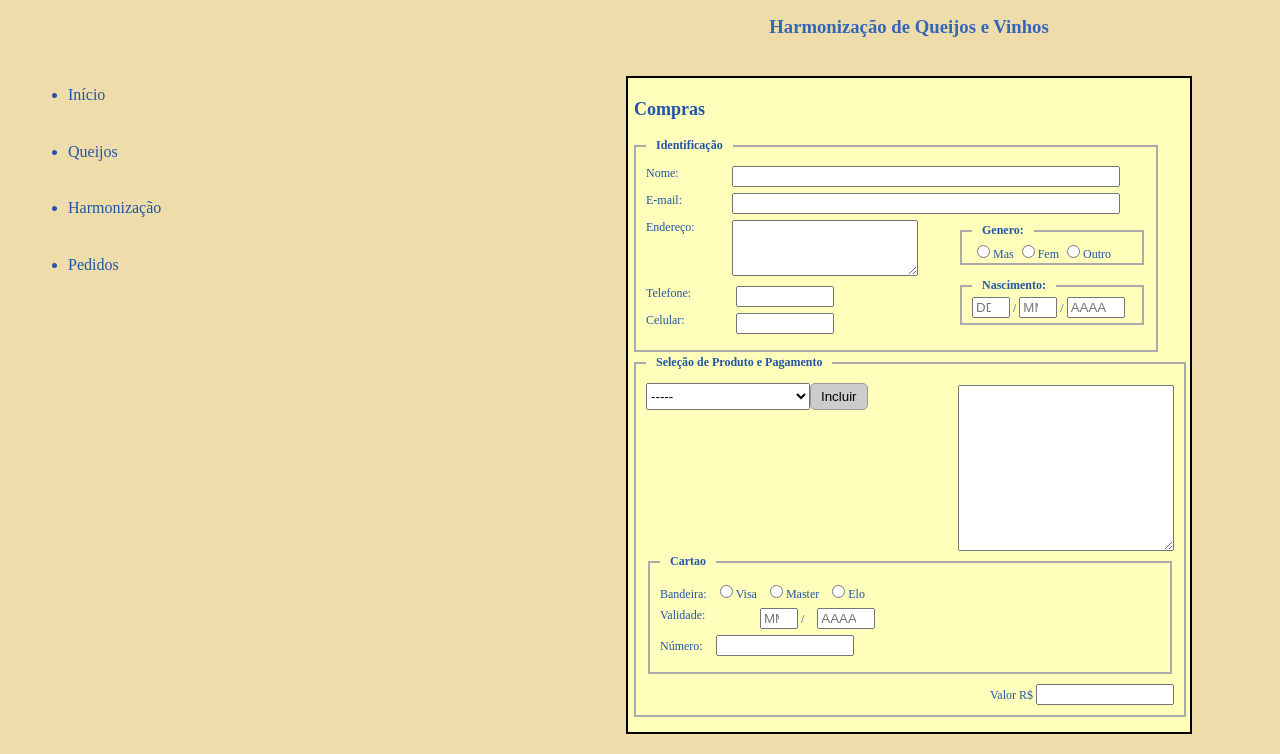
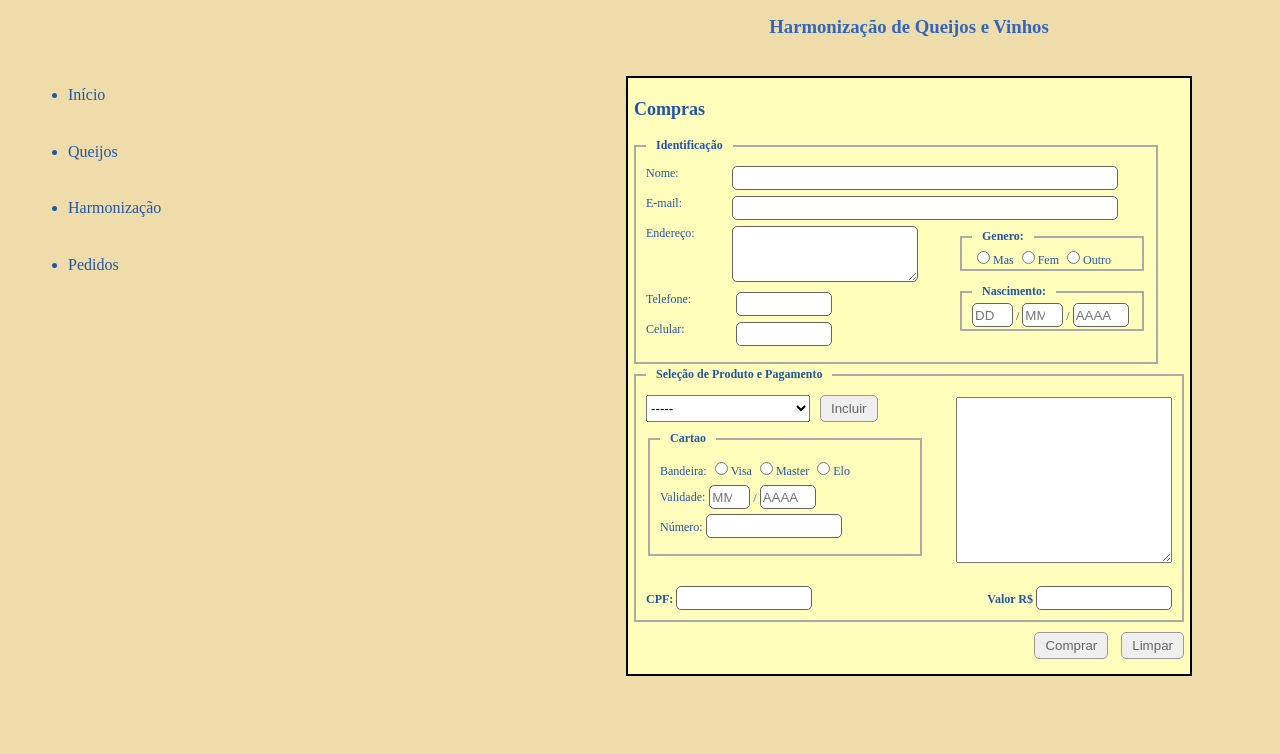
Before and after one commit to JonathanPinehiro19/AD1_UFF, a plain HTML site: page Pedidos.html in a window 1280 px wide. Shown: the part 70-824 px from the top of the page. After the commit the page ends 800 px from the top, so only its background shows below. Drawn offline with Linux system fonts and the light colour scheme; a web font is replaced by a local one.

Commit message:
AD2 CPW Q5
Implementado as mudanças na pagina de pedidos propostas na AD2 de CPW, restando apenas a questão 5 para ser realizada.

```diff
--- a/Pedidos.html
+++ b/Pedidos.html
@@ -9,6 +9,7 @@
         href="https://fonts.googleapis.com/css2?family=Karla&family=Ubuntu&family=Verdana&family=Stoke&family=Lucida+Bright&family=Liberation&display=swap"
         rel="stylesheet">
     <link rel="stylesheet" href="estilo.css">
+    <script src="index.js"></script>
 </head>
 
 <body>
@@ -38,11 +39,11 @@
                 <legend>Identificação</legend>
                 <div class="divLinha">
                     <label class="colPriCompras">Nome:</label>
-                    <input type="text" class="inpGrande">
+                    <input type="text" class="impGrande">
                 </div>
                 <div class="divLinha">
                     <label class="colPriCompras">E-mail:</label>
-                    <input type="email" class="inpGrande">
+                    <input type="email" class="impGrande">
                 </div>
                 <div class="rightSelect">
                     <fieldset class="radios">
@@ -90,32 +91,42 @@
                             <option>Queijo Brie (200g)</option>
                         </optgroup>
                     </select>
-                    <button>Incluir</button>
+                    <button class="btn-incluir">Incluir</button>
                 </div>
                 <textarea class="listaCompras" readonly></textarea>
                 <fieldset class="cartao">
                     <legend>Cartao</legend>
-                    <div class="divLinha">
+                    <div class="divLinha-cartao">
                         Bandeira:
                         <input type="radio" name="" id="">Visa
                         <input type="radio" name="" id="">Master
                         <input type="radio" name="" id="">Elo
                     </div>
-                    <div class="divLinha">
-                        <label class="colPri">Validade:</label>
+                    <div class="divLinha-cartaoa">
+                        <label class="colPri-val">Validade:</label>
                         <input type="number" class="numDD" placeholder="MM"> /
                         <input type="number" class="numQD" placeholder="AAAA">
                     </div>
-                    <div class="divLinha">
+                    <div class="divLinha-cartao">
                         Número:
                         <input type="text" class="impNCC">
                     </div>
                 </fieldset>
-                <div class="valor">
+                <div style="align-items: flex-start; gap: 10rem; margin-top: 30px;">
+                <strong class="valor">
                     Valor R$
                     <input type="text" class="impNCC">
+                </strong>
+                <strong>
+                    CPF:
+                    <input onchange="alertCpf()" id="cpf-imp" type="text" class="impNCC">
+                </strong>
                 </div>
             </fieldset>
+            <div class="btn-comprar-limpar">
+            <button>Comprar</button>
+            <button>Limpar</button>
+            </div>
         </div>
 
 
--- a/estilo.css
+++ b/estilo.css
@@ -83,9 +83,11 @@ section h3 {
     margin-right: 5rem;
     margin-top: 15px;
 }
-.product{
+
+.product {
     cursor: pointer;
 }
+
 .ender {
 
     align-items: baseline;
@@ -97,7 +99,8 @@ section h3 {
     font-size: 14px;
     font-family: 'Karla', 'Verdana', 'Ubuntu', sans-serif;
 }
-.iframe{
+
+.iframe {
     position: absolute;
     z-index: 999;
 }
@@ -154,17 +157,20 @@ th {
     font-size: 15px;
     border: 2px solid black;
 }
-th>h2{
+
+th>h2 {
 
     font-size: 20px;
     color: #3366BB;
 }
+
 .iframe-area {
     color: #3366BB;
     text-align: center;
     width: 100%;
     background-color: #FFFFBB;
 }
+
 td {
     border: 2px solid black;
     padding: 25px;
@@ -258,15 +264,16 @@ fieldset {
 }
 
 .nasc {
+    align-items: flex-start;
     margin-top: 10px;
     height: 35px;
-    width: 160px;
     border: 2px solid #aaa;
     padding: 10px;
     padding-top: 1px;
 
 }
-.rightSelect{
+
+.rightSelect {
 
     float: right;
 }
@@ -289,39 +296,65 @@ legend {
     margin: 0px;
 }
 
-.inpGrande {
+.impGrande {
+    border: #646464 1px solid;
+    border-radius: 5px;
     width: 380px;
+    height: 20px;
 }
 
 .impMedio {
     width: 80px;
+    height: 20px;
 }
 
 .impNCC {
+    border: #646464 1px solid;
+    border-radius: 5px;
     width: 130px;
+    height: 20px;
 }
 
 .impTelef {
+    border: #646464 1px solid;
+    border-radius: 5px;
     width: 90px;
+    height: 20px;
 }
 
 .impEnder {
+    border: #646464 1px solid;
+    border-radius: 5px;
     width: 180px;
     height: 50px;
 }
 
 
 .numDD {
-    width: 30px;
+    border: #646464 1px solid;
+    border-radius: 5px;
+    margin-bottom: 5px;
+    width: 35px;
+    height: 20px;
 }
 
 .numQD {
+    border: #646464 1px solid;
+    border-radius: 5px;
+    margin-bottom: 5px;
     width: 50px;
+    height: 20px;
 }
 
 .divLinha {
 
     width: 500px;
+    margin-bottom: 6px;
+}
+
+.divLinha-cartao {
+
+    width: 250px;
     margin-bottom: 6px;
 }
 
@@ -334,7 +367,16 @@ legend {
 .colPri {
     width: 90px;
     float: left;
-    display: block;
+    display: flex;
+}
+
+.colPri-val {
+    margin-right: 4px;
+    margin-top: 5px;
+    /* width: 90px; */
+    float: left;
+    display: flex;
+    align-items: center;
 }
 
 .colPriCompras {
@@ -349,7 +391,10 @@ legend {
     float: right;
     margin-top: 2px;
     margin-left: 10px;
+
 }
+
+.divLinha-cartaoa {}
 
 .colLabSelProd {
     width: 230px;
@@ -375,11 +420,17 @@ legend {
 }
 
 button {
+    color: #646464;
+    margin-left: 10px;
     padding: 5px 10px;
-    background-color: #ccc;
     border: 1px solid #999;
     cursor: pointer;
     border-radius: 5px;
+}
+
+.btn-comprar-limpar {
+    margin-top: 10px;
+    float: right;
 }
 
 button:hover {
@@ -389,17 +440,19 @@ button:hover {
 .divCompras>h2 {
     text-align: left;
 }
-.cartao{
+
+.cartao {
 
     height: auto;
     width: 10px;
 }
 
-.cartao>.divLinha>input{
+.cartao>.divLinha>input {
     margin-left: 10px;
 }
-.valor{
-    margin: 0 0 0 20rem;
 
+.valor {
+    gap: 10px;
+    /* margin: 0 0 0 5rem; */
     float: right;
 }
--- a/index.js
+++ b/index.js
@@ -45,9 +45,9 @@ const queijos = [
     }
 ];
 
-function showProduct(qj){
+function showProduct(qj) {
 
-document.querySelector(".iframe-area").innerHTML = `
+    document.querySelector(".iframe-area").innerHTML = `
     <h2>${queijos[qj].nome}</h2>
     <img src="Imagens/${queijos[qj].imagem}" alt="${queijos[qj].nome}" width="200" height="150">
     <p>Peso: ${queijos[qj].peso}g</p>
@@ -55,5 +55,46 @@ document.querySelector(".iframe-area").innerHTML = `
     <p>Preço:</p><strong style="color: red;">R$ ${queijos[qj].preco},00</strong>
     </div>
     `;
-return qj;
+    return qj;
 }
+function alertCpf() {
+    const cpfInput = document.getElementById("cpf-imp");
+    const cpf = cpfInput.value;
+    const cpfvetor = cpf.split("");
+    if (cpfvetor.length === 11 && cpfvetor[3] === "." || cpfvetor[7] === "." || cpfvetor[11] === "-") {
+        alert(`Insira apenas dígitos, caracter "." inválido!`);
+        cpfInput.value = "";
+    } else if (cpf.value === "12345678910") {
+        alert("Dígitos verificadores inválidos!");
+        cpfInput.value = "";
+    } else if (isNaN(cpf)) {
+        alert("CPF só pode ter números!");
+        cpfInput.value = "";
+    }
+    else if (cpf.length === 11) {
+
+    } else if (cpf.length != 11) {
+        alert("CPF tem que ter 11 dígitos!");
+        cpfInput.value = "";
+    } else if (cpfvetor[10] == primeiro_digito || cpfvetor[11] == segundo_digito) {
+        alert("CPF Válido");
+        cpfInput.value = "";
+    }
+    else {
+        alert("CPF Inválido");
+        cpfInput.value = "";
+    }
+
+
+}
+function calculaDV(num) {
+    var resto = 0, soma = 0;
+    for (i = 2; i < 11; i++) {
+        soma = soma + ((num % 10) * i);
+        num = parseInt(num / 10);
+    }
+    resto = (soma % 11);
+    return (resto > 1) ? (11 - resto) : 0;
+}
+primeiro_digito = calculaDV(identCPF)
+segundo_digito = calculaDV(identCPF * 10 + primeiro_digito)
```
